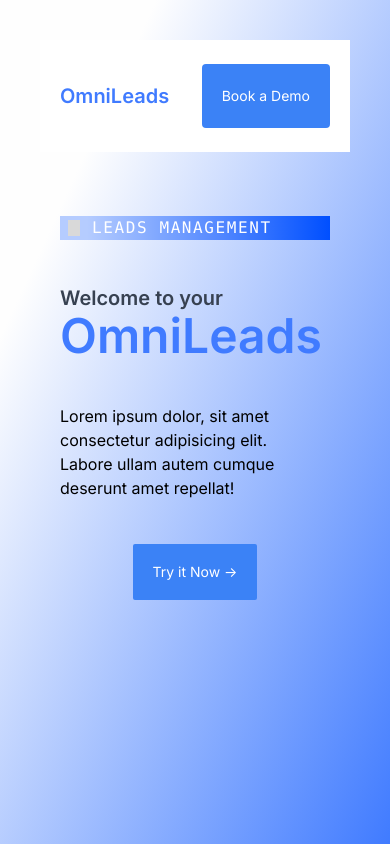
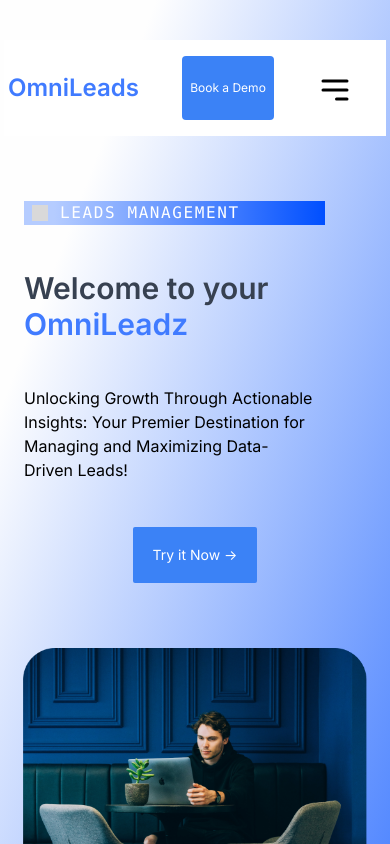
Before and after one commit to Sachin2903/ominileadz_frontened, a Next.js app: page / in a window 390 px wide. Shown: the top 844 px of the page. Built offline with nearby package versions, Linux system fonts and the light colour scheme; no server answers.

Commit message:
add old responsive code

```diff
--- a/components/LandingPages/Hero1.tsx
+++ b/components/LandingPages/Hero1.tsx
@@ -6,28 +6,27 @@ import Link from "next/link";
 
 const Hero1 = () => {
   return (
-    <main className="h-screen bg-gradient-to-br from-[#FEFEFE] from-20% to-[#407BFF] to-100% lg:px-20 px-10  py-10">
-      <div className="h-28 bg-white flex justify-center w-full items-center px-5 ">
-        <Hero1Navbar />
-      </div>
-      <div className="grid grid-cols-2 ">
-        <div className="h-[32rem] p-5 flex col-span-2 md:col-span-1 flex-col justify-evenly">
-          <div className=" bg-gradient-to-r from-[#B5CCFF] from-10% to-[#004FFF] to-100% lg:w-[45%] w-full text-white font-mono tracking-widest flex px-2 gap-x-3 items-center whitespace-nowrap">
-            <div className="w-3 h-4 bg-[#D9D9D9] "></div>
+    <main className="overflow-x-hidden h-fit md:h-screen bg-gradient-to-br from-[#FEFEFE] from-20% to-[#407BFF] to-100% lg:px-20 px-5 nbt:px-1 nbt:pb-4 py-10">
+      <Hero1Navbar />
+
+      <div className="grid grid-cols-1 md:grid-cols-2  ">
+        <div className=" h-[32rem] p-5 flex col-span-2 md:col-span-1 flex-col justify-evenly">
+          <div className="  bg-gradient-to-r from-[#B5CCFF] from-10% to-[#004FFF] to-100% lg:w-[45%] w-[88%] text-white font-mono tracking-widest flex px-2 gap-x-3 items-center whitespace-nowrap">
+            <div className="w-4 h-4 bg-[#D9D9D9] "></div>
             LEADS MANAGEMENT
           </div>
           <div>
-            <h2 className="text-gray-700 xs:text-6xl text-xl font-semibold">
+            <h2 className="text-gray-700 lg:text-5xl sm:text-4xl text-3xl font-semibold">
               Welcome to your
             </h2>
-            <h2 className="text-[#407BFF] font-semibold xs:text-6xl text-5xl ">
-              OmniLeads
+            <h2 className="text-[#407BFF] font-semibold  sm:text-4xl text-3xl lg:text-5xl  ">
+              OmniLeadz
             </h2>
           </div>
-          <p className="w-[80%]">
+          <p className="w-[85%]">
             {" "}
-            Lorem ipsum dolor, sit amet consectetur adipisicing elit. Labore
-            ullam autem cumque deserunt amet repellat!
+            Unlocking Growth Through Actionable Insights: Your Premier Destination
+            for Managing and Maximizing Data-Driven Leads!
           </p>
           <Link
             href={"/login"}
@@ -36,7 +35,7 @@ const Hero1 = () => {
             <button>Try it Now {"-> "}</button>
           </Link>
         </div>
-        <div className="h-[32rem] w-full md:flex items-center justify-end py-5 lg:ml-12 hidden">
+        <div className=" md:h-[32rem] w-full md:flex md:items-center md:justify-end justify-center items-start ">
           <Image
             src={hero1}
             alt={"hero main"}
--- a/components/LandingPages/Hero1Navbar.tsx
+++ b/components/LandingPages/Hero1Navbar.tsx
@@ -1,34 +1,44 @@
+"use client";
 import React from "react";
+import {useState} from "react";
 import { Logo } from "..";
 import Link from "next/link";
-
+import { RxCross2 } from "react-icons/rx";
+import { HiOutlineMenuAlt3 } from "react-icons/hi";
 const Hero1Navbar = () => {
+  const [toggle,setToggle]=useState(true)
   return (
-    <main className="h-16 w-full bg-white flex items-center justify-between">
-      <Logo className="text-[#407BFF] lg:text-3xl text-xl " />
-      <div className="md:flex justify-between w-full xl:px-32 lg:px-20 md:px-10 hidden">
-        <h2 className="cursor-pointer text-gray-500 hover:text-black transition-all duration-200 ">
+    <main className="  h-24 relative py-4 px-1 sm:p-4 w-full bg-white flex items-center justify-between">
+      <Logo className="text-[#407BFF] lg:text-4xl  sm:text-3xl text-2xl  " />
+      <div className={ `transition-all  duration-700  ease-in-out ${toggle?"-right-[100vw]":"right-0"} bg-white absolute z-30 -bottom-[399px]  w-[100%] h-[400px] flex items-center justify-evenly flex-col text-[18px] nb:static nb:flex-row nb:h-[100%] ` } >
+        <h2 className="cursor-pointer text-gray-500 hover:text-black hover:font-medium transition-all duration-2000 ">
           Products
         </h2>
-        <h2 className="cursor-pointer text-gray-500 hover:text-black transition-all duration-200 ">
+        <h2 className="cursor-pointer text-gray-500 hover:text-black hover:font-medium transition-all duration-200 ">
           Solution
         </h2>
-        <h2 className="cursor-pointer text-gray-500 hover:text-black transition-all duration-200 ">
+        <h2 className="cursor-pointer text-gray-500 hover:text-black hover:font-medium transition-all duration-200 ">
           Industries
         </h2>
-        <h2 className="cursor-pointer text-gray-500 hover:text-black transition-all duration-200 ">
+        <h2 className="cursor-pointer text-gray-500 hover:text-black hover:font-medium transition-all duration-200 ">
           Pricing
         </h2>
-        <h2 className="cursor-pointer text-gray-500 hover:text-black transition-all duration-200 ">
+        <h2 className="cursor-pointer text-gray-500 hover:text-black hover:font-medium transition-all duration-200 ">
           Resource
         </h2>
       </div>
       <Link
         href={"/login"}
-        className=" bg-blue-500 px-5  lg:text-xl text-sm rounded text-white h-full whitespace-nowrap flex items-center"
+        className=" bg-blue-500 px-2  lg:px-5   lg:text-xl text-xs sm:text-sm rounded text-white h-[100%] whitespace-nowrap flex items-center"
       >
         <button>Book a Demo </button>
       </Link>
+      <div className="nb:hidden overflow-hidden h-[50%]  w-[65px] relative">
+      <HiOutlineMenuAlt3 className={` origin-top-right transition-all top-0 duration-500 linear ${toggle?"rotate-0":"rotate-90"} text-4xl absolute z-50` } onClick={()=>setToggle(false)} />
+      <RxCross2 className={`origin-top-right transition-all top-0 duration-500  ease-linear ${toggle?"rotate-90 ":"rotate-0"}  text-4xl absolute z-40`} onClick={()=>setToggle(true)} />
+
+        </div>
+
     </main>
   );
 };
--- a/tailwind.config.ts
+++ b/tailwind.config.ts
@@ -10,6 +10,8 @@ const config: Config = {
     extend: {
       screens: {
         xs: "545px",
+        nbt:{"min":"0px","max":"414px"},
+        nb:{"min":"865px","max":"100vw"},
       },
       maxWidth: {
         column: "200px", // Adjust the width as per your needs
```
